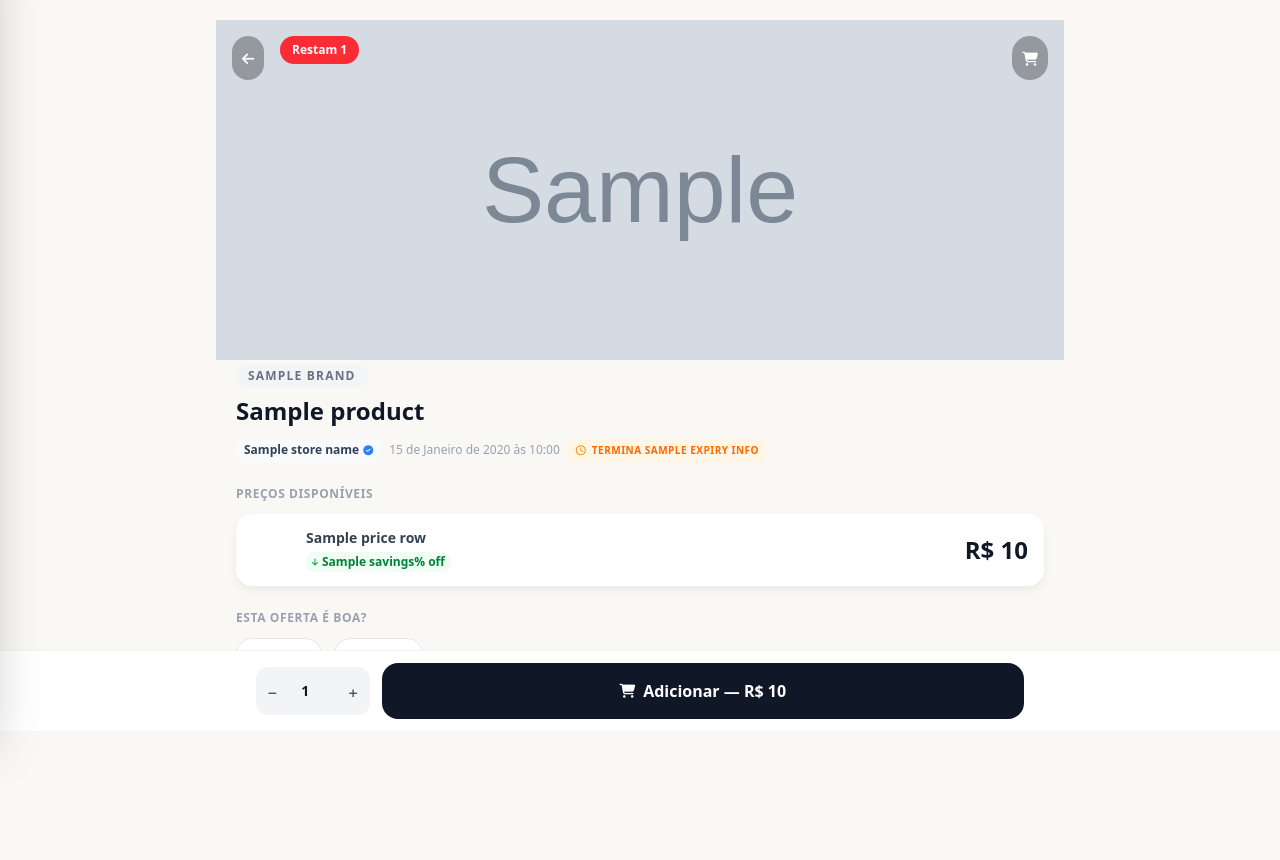
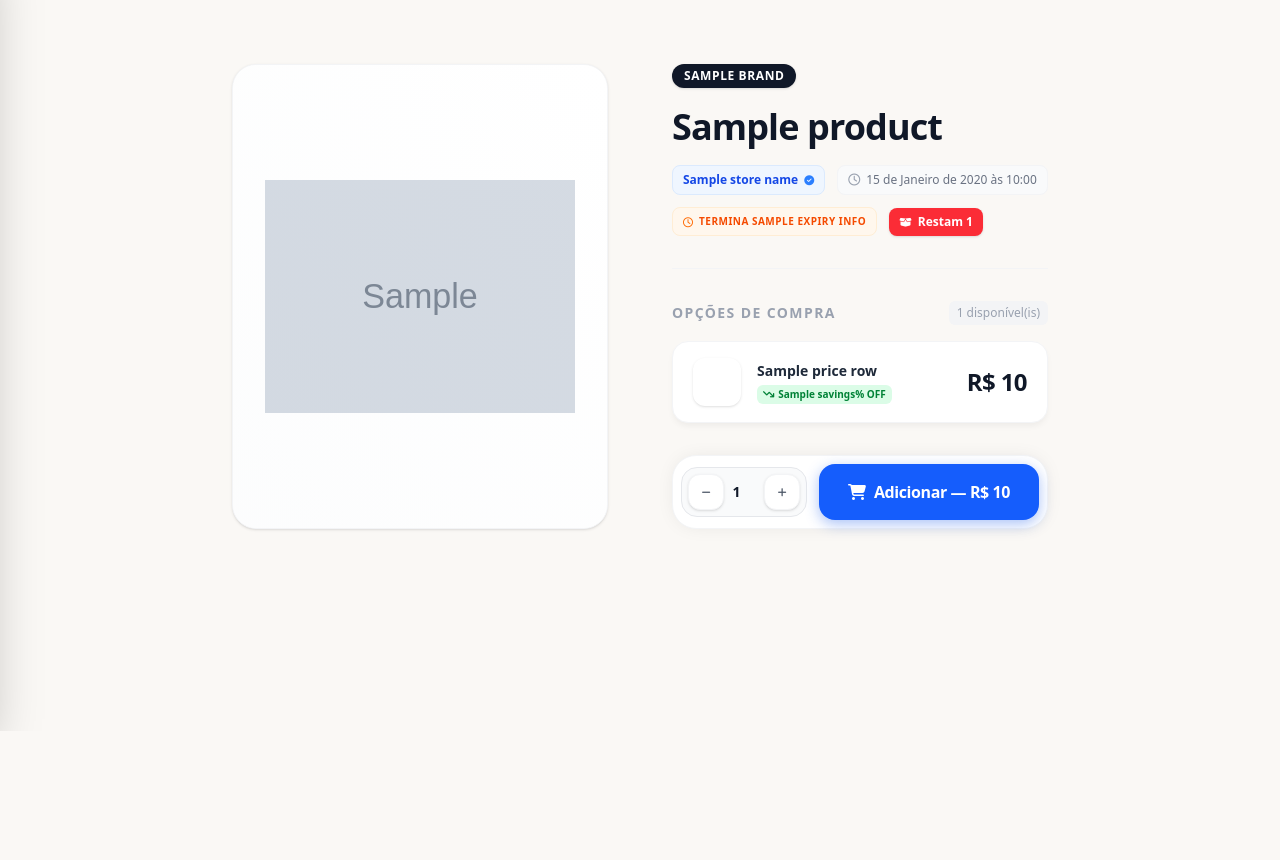
Before and after one commit to gabrielezidio96/tabloid_web, a Django app: template deals/templates/deals/post_detail.html in a window 1280 px wide. Shown: the part 69-929 px from the top of the page. After the commit the page ends 800 px from the top, so only its background shows below. Run offline with Django 5.2, Linux system fonts and the light colour scheme; tables that the repository leaves empty hold one stand-in row (values such as "Sample post"); the template is opened without the code that fills it: values that come from a table or form of the project are taken from there, most other values are stand-ins (such as "Sample title", 1, 10 or a date in 2020); grey boxes marked "Sample" are stand-in pictures; style sheets or scripts are compiled from the project's sources; parts of the project's set-up code (start-up, migrations or seed data) failed here and were passed over.

Commit message:
feat(deals): add selectable price rows on post detail
Clicking a price option highlights it and updates the add-to-cart
button text dynamically. Best price auto-selected on load.

Co-Authored-By: Claude Sonnet 4.6 <noreply@anthropic.com>

```diff
--- a/deals/templates/deals/post_detail.html
+++ b/deals/templates/deals/post_detail.html
@@ -4,156 +4,196 @@
 {% block title %}{{ product.name }} — Tabloid{% endblock %}
 
 {% block content %}
-<div class="-mt-3">
+<div class="max-w-5xl mx-auto px-4 py-8">
 
-  <div class="relative">
+  <a href="{% url 'deals:post-list' %}" class="md:hidden inline-flex items-center gap-2 px-4 py-2 rounded-xl bg-white border border-gray-200 text-sm font-medium text-gray-600 hover:text-gray-900 hover:bg-gray-50 transition-colors shadow-sm mb-8 no-underline w-max">
+    <i class="fa-solid fa-arrow-left text-xs" aria-hidden="true"></i>
+    Voltar às ofertas
+  </a>
+
+  <div class="grid grid-cols-1 md:grid-cols-2 gap-10 lg:gap-16">
+
+    <!-- Image Column -->
+    <div class="rounded-3xl overflow-hidden bg-white border border-gray-100 shadow-sm relative group aspect-square md:aspect-auto flex items-center justify-center p-8">
+      <div class="absolute inset-0 bg-gradient-to-tr from-gray-50 to-white opacity-50"></div>
       {% if product.thumb_image_url or product.image_url %}
       <img src="{{ product.thumb_image_url|default:product.image_url }}" alt="{{ product.name }}"
-      class="w-full h-[340px] object-cover">
+        class="relative w-full h-full max-h-[400px] object-contain mix-blend-multiply group-hover:scale-105 transition-transform duration-500">
       {% else %}
-    <div class="w-full h-[340px] bg-gray-100 flex items-center justify-center text-gray-300 text-6xl">
-      <i class="fa-solid fa-cart-shopping" aria-hidden="true"></i>
+      <div class="relative w-full h-80 flex items-center justify-center text-gray-200 text-6xl">
+        <i class="fa-solid fa-image" aria-hidden="true"></i>
       </div>
       {% endif %}
 
-    <a href="{% url 'deals:post-list' %}" class="absolute left-4 top-4 bg-black/30 rounded-full p-2.5 no-underline" aria-label="Voltar">
-      <i class="fa-solid fa-arrow-left text-white text-sm" aria-hidden="true"></i>
-    </a>
-
-    <a href="{% url 'deals:cart' %}" class="absolute right-4 top-4 bg-black/30 rounded-full p-2.5 no-underline" aria-label="Carrinho">
-      <i class="fa-solid fa-cart-shopping text-white text-sm" aria-hidden="true"></i>
-    </a>
-
-    {% if post.limited_unit %}
-    <span class="absolute left-16 top-4 bg-red-500 rounded-full px-3 py-1.5 text-white text-xs font-bold">Restam {{ post.limited_unit }}</span>
+      {% if temp_class == 'hot' %}
+      <div class="absolute top-4 right-4 bg-orange-500 text-white rounded-full px-3 py-1.5 flex items-center gap-1.5 shadow-md">
+         <i class="fa-solid fa-fire text-xs"></i>
+         <span class="text-xs font-bold">{{ temperature }}°</span>
+      </div>
+      {% elif temp_class == 'cold' %}
+      <div class="absolute top-4 right-4 bg-blue-500 text-white rounded-full px-3 py-1.5 flex items-center gap-1.5 shadow-md">
+         <i class="fa-solid fa-snowflake text-xs"></i>
+         <span class="text-xs font-bold">{{ temperature }}°</span>
+      </div>
       {% endif %}
     </div>
 
-  <div class="-mt-8 bg-cream rounded-t-[32px] pt-3">
-    <div class="flex justify-center pb-5">
-      <div class="w-10 h-1 bg-gray-300 rounded-full"></div>
-    </div>
-
-    <div class="px-5 flex flex-col gap-6 pb-32">
-
-      <div class="flex flex-col gap-2">
+    <!-- Details Column -->
+    <div class="flex flex-col">
+      <div class="flex flex-col gap-4 mb-8">
         {% if product.brand %}
-        <span class="self-start inline-flex items-center gap-1.5 bg-gray-100 rounded-full px-3 py-1">
-          <span class="text-xs font-semibold uppercase tracking-widest text-gray-500">{{ product.brand.name }}</span>
+        <span class="self-start inline-flex items-center bg-gray-900 rounded-full px-3 py-1 shadow-sm">
+          <span class="text-xs font-bold uppercase tracking-wider text-white">{{ product.brand.name }}</span>
         </span>
         {% endif %}
 
-        <h1 class="text-2xl font-bold leading-tight text-gray-900">{{ product.name }}</h1>
+        <h1 class="text-3xl md:text-4xl font-extrabold leading-tight text-gray-900 tracking-tight">{{ product.name }}</h1>
 
-        <div class="flex flex-wrap items-center gap-2 mt-1">
-          <div class="flex items-center gap-1 bg-slate-50 rounded-lg px-2 py-1">
-            <span class="text-xs font-bold text-slate-700">{{ store_name }}</span>
+        <div class="flex flex-wrap items-center gap-3">
+          <div class="flex items-center gap-1.5 bg-blue-50 border border-blue-100 rounded-lg px-2.5 py-1.5">
+            <span class="text-xs font-bold text-blue-700">{{ store_name }}</span>
             <i class="fa-solid fa-circle-check text-blue-500 text-[10px]" aria-hidden="true"></i>
           </div>
-          <span class="text-xs text-gray-400">{{ relative_time }}</span>
+          <div class="flex items-center gap-1.5 text-gray-500 text-xs font-medium bg-gray-50 rounded-lg px-2.5 py-1.5 border border-gray-100">
+             <i class="fa-regular fa-clock text-gray-400"></i>
+             {{ relative_time }}
+          </div>
           {% if expiry_info %}
-          <span class="inline-flex items-center gap-1.5 {% if expiry_info.is_today %}bg-red-50{% else %}bg-[#fff6e5]{% endif %} rounded-lg px-2 py-1">
-            <i class="fa-regular fa-clock {% if expiry_info.is_today %}text-red-400{% else %}text-orange-400{% endif %} text-[10px]" aria-hidden="true"></i>
-            <span class="{% if expiry_info.is_today %}text-red-500{% else %}text-orange-500{% endif %} text-[10px] font-bold uppercase tracking-wider">Termina {{ expiry_info.label }}</span>
+          <span class="inline-flex items-center gap-1.5 {% if expiry_info.is_today %}bg-red-50 border-red-100{% else %}bg-orange-50 border-orange-100{% endif %} border rounded-lg px-2.5 py-1.5">
+            <i class="fa-regular fa-clock {% if expiry_info.is_today %}text-red-500{% else %}text-orange-500{% endif %} text-[10px]" aria-hidden="true"></i>
+            <span class="{% if expiry_info.is_today %}text-red-600{% else %}text-orange-600{% endif %} text-[10px] font-bold uppercase tracking-wider">Termina {{ expiry_info.label }}</span>
+          </span>
+          {% endif %}
+          {% if post.limited_unit %}
+          <span class="inline-flex items-center gap-1.5 bg-red-500 rounded-lg px-2.5 py-1.5 text-white text-xs font-bold shadow-sm">
+             <i class="fa-solid fa-box-open text-[10px]"></i>
+             Restam {{ post.limited_unit }}
           </span>
           {% endif %}
         </div>
       </div>
 
+      <div class="w-full h-px bg-gray-100 mb-8"></div>
+
       {% if price_rows %}
+      <div class="flex flex-col gap-4 mb-8">
+        <div class="flex items-center justify-between">
+            <span class="text-sm font-bold uppercase tracking-widest text-gray-400">Opções de Compra</span>
+            <span class="text-xs font-medium text-gray-400 bg-gray-100 px-2 py-1 rounded-md">{{ price_rows|length }} disponível(is)</span>
+        </div>
+
         <div class="flex flex-col gap-3">
-        <span class="text-xs font-semibold uppercase tracking-wider text-gray-400">Preços disponíveis</span>
             {% for pr in price_rows %}
-        <div class="bg-white rounded-2xl"
-          style="{% if pr.is_best %}border: 1.5px solid {{ pr.accent_color }}; box-shadow: 0 4px 16px {{ pr.icon_color }}2e;{% else %}box-shadow: 0 4px 8px rgba(0,0,0,0.06);{% endif %}">
-          <div class="flex items-center justify-between px-4 py-3.5">
-            <div class="flex items-center gap-3">
-              <div class="w-[42px] h-[42px] rounded-xl flex items-center justify-center"
-                style="background-color: {{ pr.icon_color }}18;">
-                <i class="fa-solid fa-{{ pr.icon }} text-base" style="color: {{ pr.icon_color }};" aria-hidden="true"></i>
+            <div class="price-row relative bg-white rounded-2xl transition-all duration-300 hover:-translate-y-0.5 cursor-pointer select-none"
+              data-price="{{ pr.amount|localize }}"
+              data-label="{{ pr.label }}"
+              data-color="{{ pr.icon_color }}"
+              data-best="{{ pr.is_best|yesno:'true,false' }}"
+              style="{% if pr.is_best %}border: 2px solid {{ pr.accent_color }}; box-shadow: 0 10px 25px -5px {{ pr.icon_color }}33;{% else %}border: 1px solid #f3f4f6; box-shadow: 0 4px 6px -1px rgba(0,0,0,0.05);{% endif %}">
+
+              {% if pr.is_best %}
+              <div class="absolute -top-3 left-4">
+                  <span class="rounded-full px-3 py-1 text-[10px] font-black uppercase tracking-wider text-white shadow-sm"
+                    style="background-color: {{ pr.icon_color }};">Melhor Oferta</span>
               </div>
-              <div class="flex flex-col gap-1">
-                <span class="text-sm font-semibold {% if pr.is_regular_with_better %}text-gray-400{% else %}text-gray-700{% endif %}">{{ pr.label }}</span>
+              {% endif %}
+
+              <div class="absolute top-3 right-3 price-check hidden">
+                <div class="w-5 h-5 rounded-full flex items-center justify-center" style="background-color: {{ pr.icon_color }}">
+                  <i class="fa-solid fa-check text-white text-[9px]"></i>
+                </div>
+              </div>
+
+              <div class="flex items-center justify-between px-5 py-4 {% if pr.is_best %}pt-5{% endif %}">
+                <div class="flex items-center gap-4">
+                  <div class="w-12 h-12 rounded-xl flex items-center justify-center shadow-sm"
+                    style="background-color: {{ pr.icon_color }}15; border: 1px solid {{ pr.icon_color }}33;">
+                    <i class="fa-solid fa-{{ pr.icon }} text-xl" style="color: {{ pr.icon_color }};" aria-hidden="true"></i>
+                  </div>
+                  <div class="flex flex-col gap-0.5">
+                    <span class="text-sm font-bold {% if pr.is_regular_with_better %}text-gray-400{% else %}text-gray-800{% endif %}">{{ pr.label }}</span>
                     {% if pr.savings %}
-                <span class="self-start inline-flex items-center gap-1 bg-green-50 rounded-lg px-1.5 py-0.5">
-                  <i class="fa-solid fa-arrow-down text-green-600 text-[8px]" aria-hidden="true"></i>
-                  <span class="text-green-700 text-xs font-bold">{{ pr.savings }}% off</span>
+                    <span class="inline-flex items-center mt-0.5">
+                      <span class="bg-green-100 text-green-700 text-[10px] font-bold px-1.5 py-0.5 rounded-md flex items-center gap-1">
+                          <i class="fa-solid fa-arrow-trend-down"></i>
+                          {{ pr.savings }}% OFF
+                      </span>
                     </span>
                     {% endif %}
                   </div>
                 </div>
                 <div class="flex flex-col items-end gap-1">
-              {% if pr.is_best %}
-              <span class="rounded-lg px-2 py-0.5 text-xs font-bold"
-                style="color: {{ pr.icon_color }}; background-color: {{ pr.icon_color }}18;">Melhor preço</span>
-              {% endif %}
                   <span
-                class="{% if pr.is_regular_with_better %}text-sm text-gray-300 line-through{% else %}text-2xl font-extrabold{% endif %}"
+                    class="{% if pr.is_regular_with_better %}text-sm text-gray-400 line-through decoration-gray-300 decoration-2 font-medium{% else %}text-2xl font-black tracking-tight{% endif %}"
                     {% if not pr.is_regular_with_better %}style="color: {{ pr.icon_color }};"{% endif %}>R$ {{ pr.amount|localize }}</span>
                 </div>
               </div>
             </div>
             {% endfor %}
         </div>
+      </div>
       {% else %}
-      <p class="text-sm text-gray-500">Sem preço disponível.</p>
+      <div class="bg-gray-50 rounded-2xl p-6 text-center mb-8 border border-gray-100">
+         <i class="fa-solid fa-tag text-gray-300 text-3xl mb-2"></i>
+         <p class="text-sm font-medium text-gray-500">Nenhum preço disponível no momento.</p>
+      </div>
       {% endif %}
 
-      <div class="flex flex-col gap-3">
-        <span class="text-xs font-semibold uppercase tracking-wider text-gray-400">Esta oferta é boa?</span>
-        <div class="flex items-center gap-3">
-          <form method="post" action="{% url 'deals:post-vote' post.pk %}">
+      <div class="mt-auto">
+          <form method="post" action="{% url 'deals:cart-add' product.pk %}" class="flex items-center gap-3 bg-white p-2 rounded-3xl shadow-[0_0_20px_-5px_rgba(0,0,0,0.1)] border border-gray-100">
             {% csrf_token %}
-            <input type="hidden" name="next" value="{{ request.path }}">
-            <input type="hidden" name="direction" value="up">
+            <input type="hidden" name="next" value="{% url 'deals:cart' %}">
+
+            <div class="flex items-center gap-1 bg-gray-50 rounded-2xl px-1.5 py-1.5 border border-gray-200 shrink-0">
+              <button type="button" onclick="var i=this.nextElementSibling;i.value=Math.max(1,parseInt(i.value||'1')-1)" class="w-9 h-9 flex items-center justify-center rounded-xl bg-white shadow-sm border border-gray-100 text-gray-600 hover:text-blue-600 hover:border-blue-200 transition-colors cursor-pointer">
+                <i class="fa-solid fa-minus text-[10px]" aria-hidden="true"></i>
+              </button>
+              <input type="number" name="qty" value="1" min="1"
+                class="text-sm font-bold w-8 text-center bg-transparent border-0 focus:outline-none text-gray-900 px-0">
+              <button type="button" onclick="var i=this.previousElementSibling;i.value=parseInt(i.value||'1')+1" class="w-9 h-9 flex items-center justify-center rounded-xl bg-white shadow-sm border border-gray-100 text-gray-600 hover:text-blue-600 hover:border-blue-200 transition-colors cursor-pointer">
+                <i class="fa-solid fa-plus text-[10px]" aria-hidden="true"></i>
+              </button>
+            </div>
+
             <button type="submit"
-              class="flex items-center gap-2 px-5 py-3 rounded-2xl {% if user_vote == 'up' %}bg-green-500 text-white{% else %}bg-white border border-gray-200 text-gray-600{% endif %} font-bold text-sm cursor-pointer">
-              <i class="fa-solid fa-arrow-up" aria-hidden="true"></i>
-              Sim
+              class="flex-1 rounded-2xl h-12 sm:h-14 bg-blue-600 hover:bg-blue-700 text-white text-sm sm:text-base font-bold flex items-center justify-center gap-2 cursor-pointer transition-all duration-300 shadow-[0_4px_14px_0_rgba(37,99,235,0.39)] hover:shadow-[0_6px_20px_rgba(37,99,235,0.23)] hover:-translate-y-0.5 px-3">
+              <i class="fa-solid fa-cart-shopping shrink-0" aria-hidden="true"></i>
+              <span id="add-btn-text" class="whitespace-nowrap tracking-tight">{% if best_price %}Adicionar — R$ {{ best_price|localize }}{% else %}Adicionar à lista{% endif %}</span>
             </button>
           </form>
-          <form method="post" action="{% url 'deals:post-vote' post.pk %}">
-            {% csrf_token %}
-            <input type="hidden" name="next" value="{{ request.path }}">
-            <input type="hidden" name="direction" value="down">
-            <button type="submit"
-              class="flex items-center gap-2 px-5 py-3 rounded-2xl {% if user_vote == 'down' %}bg-red-500 text-white{% else %}bg-white border border-gray-200 text-gray-600{% endif %} font-bold text-sm cursor-pointer">
-              <i class="fa-solid fa-arrow-down" aria-hidden="true"></i>
-              Não
-            </button>
-          </form>
-          <div class="ml-auto flex items-center gap-2 {% if temp_class == 'hot' %}text-orange-500{% elif temp_class == 'cold' %}text-blue-500{% else %}text-gray-400{% endif %}">
-            {% if temp_class == 'hot' %}<i class="fa-solid fa-fire" aria-hidden="true"></i>{% elif temp_class == 'cold' %}<i class="fa-solid fa-snowflake" aria-hidden="true"></i>{% endif %}
-            <span class="font-bold text-lg">{{ temperature }}°</span>
-          </div>
-        </div>
       </div>
 
     </div>
   </div>
 </div>
+{% endblock %}
 
-<div class="fixed bottom-0 inset-x-0 bg-white border-t border-gray-100 px-5 py-3">
-  <div class="max-w-3xl mx-auto flex items-center gap-3">
-    <form method="post" action="{% url 'deals:cart-add' product.pk %}" class="flex items-center gap-3 flex-1">
-      {% csrf_token %}
-      <input type="hidden" name="next" value="{% url 'deals:cart' %}">
-      <div class="flex items-center gap-3 bg-gray-100 rounded-xl px-3 py-3">
-        <button type="button" onclick="var i=this.nextElementSibling;i.value=Math.max(1,parseInt(i.value||'1')-1)" class="cursor-pointer">
-          <i class="fa-solid fa-minus text-gray-700 text-[10px]" aria-hidden="true"></i>
-        </button>
-        <input type="number" name="qty" value="1" min="1"
-          class="text-sm font-bold w-12 text-center bg-transparent border-0 focus:outline-none">
-        <button type="button" onclick="var i=this.previousElementSibling;i.value=parseInt(i.value||'1')+1" class="cursor-pointer">
-          <i class="fa-solid fa-plus text-gray-700 text-[10px]" aria-hidden="true"></i>
-        </button>
-      </div>
-      <button type="submit"
-        class="flex-1 rounded-2xl py-4 bg-gray-900 text-white text-base font-bold flex items-center justify-center gap-2 cursor-pointer">
-        <i class="fa-solid fa-cart-shopping text-sm" aria-hidden="true"></i>
-        {% if best_price %}Adicionar — R$ {{ best_price|localize }}{% else %}Adicionar à lista{% endif %}
-      </button>
-    </form>
-  </div>
-</div>
+{% block extra_scripts %}
+<script>
+(function () {
+  const rows = document.querySelectorAll('.price-row');
+  const btnText = document.getElementById('add-btn-text');
+  if (!rows.length) return;
+
+  function select(row) {
+    rows.forEach(r => {
+      r.querySelector('.price-check').classList.add('hidden');
+      r.style.outline = '';
+      r.style.outlineOffset = '';
+    });
+    row.querySelector('.price-check').classList.remove('hidden');
+    const color = row.dataset.color;
+    row.style.outline = `2.5px solid ${color}`;
+    row.style.outlineOffset = '2px';
+    if (btnText) {
+      btnText.textContent = `Adicionar — R$ ${row.dataset.price}`;
+    }
+  }
+
+  rows.forEach(row => row.addEventListener('click', () => select(row)));
+
+  const best = document.querySelector('.price-row[data-best="true"]');
+  select(best || rows[0]);
+})();
+</script>
 {% endblock %}
```
Lines whose indentation alone changed are shown as unchanged.
